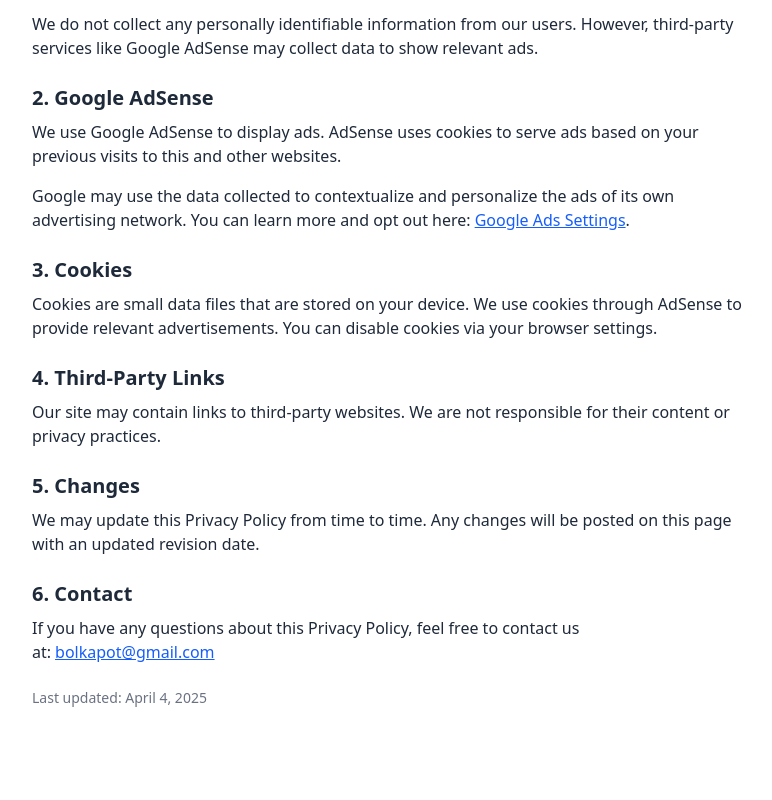
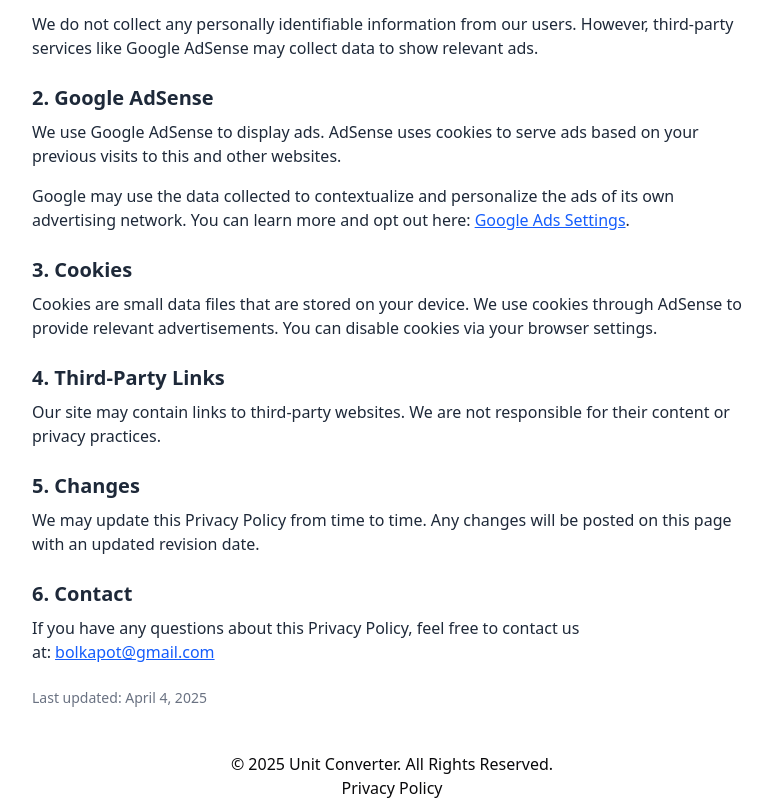
Before and after one commit to Lob-ali/Unit-converter, a Next.js app: page /privacy-policy in a window 1280 px wide. Shown: the part 172-972 px from the top of the page, without its empty margins (248-1020 px from the left). Before the commit the page ends 904 px from the top, so only its background shows below. Built offline with nearby package versions, Linux system fonts and the light colour scheme.

Commit message:
Added Link to full privacy policy page

```diff
--- a/app/layout.js
+++ b/app/layout.js
@@ -1,5 +1,6 @@
 import { Geist, Geist_Mono } from "next/font/google";
 import "./globals.css";
+import Link from "next/link"; // Import Link for navigation
 
 const geistSans = Geist({
   variable: "--font-geist-sans",
@@ -19,10 +20,18 @@ export const metadata = {
 export default function RootLayout({ children }) {
   return (
     <html lang="en">
-      <body
-        className={`${geistSans.variable} ${geistMono.variable} antialiased`}
-      >
+      <body className={`${geistSans.variable} ${geistMono.variable} antialiased`}>
         {children}
+
+        {/* Footer Section */}
+        <footer style={{ marginTop: "20px", textAlign: "center" }}>
+          <div>
+            <p>&copy; 2025 Unit Converter. All Rights Reserved.</p>
+            <p>
+              <Link href="/privacy-policy">Privacy Policy</Link>
+            </p>
+          </div>
+        </footer>
       </body>
     </html>
   );
```
